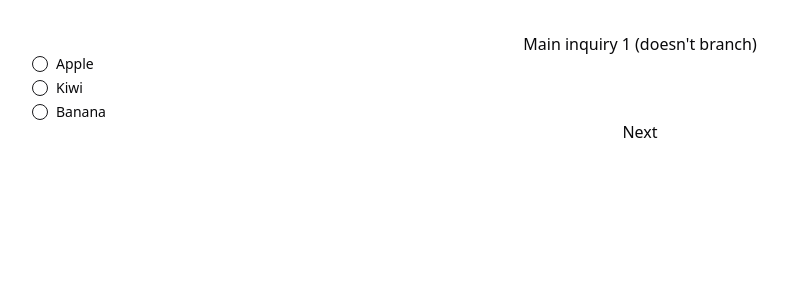
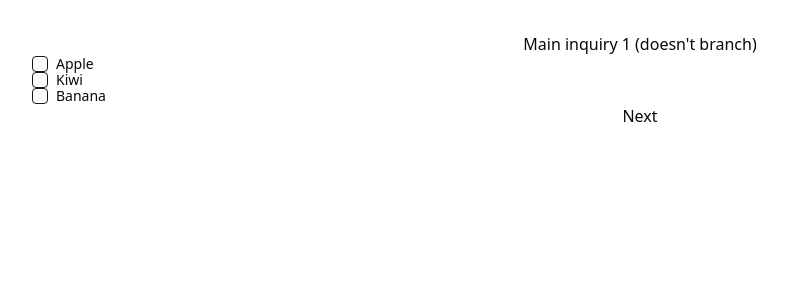
Before and after one commit to arnoob25/JanalaLFS, a React (Vite) app: page / in a window 1280 px wide. Shown: the top 300 px of the page, without its empty margins (0-788 px from the left). Built offline with nearby package versions, Linux system fonts and the light colour scheme.

Commit message:
created the checkbox component

```diff
--- a/package.json
+++ b/package.json
@@ -10,6 +10,7 @@
     "preview": "vite preview"
   },
   "dependencies": {
+    "@radix-ui/react-checkbox": "^1.0.4",
     "@radix-ui/react-label": "^2.0.2",
     "@radix-ui/react-radio-group": "^1.1.3",
     "@radix-ui/react-slot": "^1.0.2",
--- /dev/null
+++ b/src/global_ui_components/ui/checkbox.jsx
@@ -0,0 +1,22 @@
+import * as React from "react"
+import * as CheckboxPrimitive from "@radix-ui/react-checkbox"
+import { Check } from "lucide-react"
+
+import { cn } from "@/lib/utils"
+
+const Checkbox = React.forwardRef(({ className, ...props }, ref) => (
+  <CheckboxPrimitive.Root
+    ref={ref}
+    className={cn(
+      "peer h-4 w-4 shrink-0 rounded-sm border border-primary ring-offset-background focus-visible:outline-none focus-visible:ring-2 focus-visible:ring-ring focus-visible:ring-offset-2 disabled:cursor-not-allowed disabled:opacity-50 data-[state=checked]:bg-primary data-[state=checked]:text-primary-foreground",
+      className
+    )}
+    {...props}>
+    <CheckboxPrimitive.Indicator className={cn("flex items-center justify-center text-current")}>
+      <Check className="h-4 w-4" />
+    </CheckboxPrimitive.Indicator>
+  </CheckboxPrimitive.Root>
+))
+Checkbox.displayName = CheckboxPrimitive.Root.displayName
+
+export { Checkbox }
--- a/src/lfs_tools/guided_learning_activity/shared_ui_components/InquiryComponent.jsx
+++ b/src/lfs_tools/guided_learning_activity/shared_ui_components/InquiryComponent.jsx
@@ -5,7 +5,7 @@
  */
 
 import { useState } from "react"
-import SingleChoiceComponent from "../student_end/components/response/SingleChoiceComponent"
+import ChoiceComponent from "../../shared_tools/user_response/ChoiceComponent"
 
 
 const InquiryComponent = ({ inquiry }) => {
@@ -19,7 +19,7 @@ const InquiryComponent = ({ inquiry }) => {
     return (
         <>
             <h1>{inquiry.context_text}</h1>
-            <SingleChoiceComponent choices={choices} />
+            <ChoiceComponent choices={choices} />
         </>
     )
 }
--- a/src/lfs_tools/guided_learning_activity/student_end/components/response/SingleChoiceComponent.jsx
+++ /dev/null
@@ -1,31 +0,0 @@
-/* eslint-disable react/prop-types */
-import { Label } from "@/global_ui_components/ui/label"
-import { RadioGroup, RadioGroupItem } from "@/global_ui_components/ui/radio-group"
-
-
-const SingleChoiceComponent = ({ choices }) => {
-
-
-    const options = choices.map(
-        choice => {
-            return (
-                <div className="flex items-center space-x-2" key={choice.id}>
-                    <RadioGroupItem value={choice.id} id={choice.id} />
-                    <Label htmlFor={choice.id}>
-                        {choice.label}
-                    </Label>
-                </div>
-            )
-        }
-    )
-
-    return (
-        <>
-            <RadioGroup>
-                {options}
-            </RadioGroup>
-        </>
-    )
-}
-
-export default SingleChoiceComponent
--- /dev/null
+++ b/src/lfs_tools/shared_tools/user_response/ChoiceComponent.jsx
@@ -0,0 +1,45 @@
+/* eslint-disable react/prop-types */
+import { Label } from "@/global_ui_components/ui/label";
+import { Checkbox } from "@/global_ui_components/ui/checkbox";
+import { useState } from "react";
+
+const ChoiceComponent = ({ choices }) => {
+    const [maxChoices] = useState(2)
+    const [selectedChoices, setSelectedChoices] = useState([]);
+
+    const handleCheckboxChange = (choiceId) => {
+        if (maxChoices === 1) {
+            // Radio group behavior
+            if (selectedChoices.includes(choiceId)) {
+                setSelectedChoices([]);
+            } else {
+                setSelectedChoices([choiceId]);
+            }
+        } else {
+            // Multi-select behavior
+            if (selectedChoices.includes(choiceId)) {
+                setSelectedChoices(selectedChoices.filter((id) => id !== choiceId));
+            } else if (selectedChoices.length < maxChoices) {
+                setSelectedChoices([...selectedChoices, choiceId]);
+            }
+        }
+    };
+
+    const options = choices.map((choice) => {
+        return (
+            <div className="flex items-center space-x-2" key={choice.id}>
+                <Checkbox
+                    id={choice.id}
+                    value={choice.id}
+                    checked={selectedChoices.includes(choice.id)}
+                    onCheckedChange={() => handleCheckboxChange(choice.id)}
+                />
+                <Label htmlFor={choice.id}>{choice.label}</Label>
+            </div>
+        );
+    });
+
+    return <>{options}</>;
+};
+
+export default ChoiceComponent;
```
Also changed, not shown: src/lfs_tools/guided_learning_activity/student_end/components/GlaResponseFeatures.jsx (renamed from src/lfs_tools/guided_learning_activity/student_end/components/response/ResponseComponent.jsx), src/lfs_tools/guided_learning_activity/student_end/components/MediaComponent.jsx (deleted), src/lfs_tools/guided_learning_activity/student_end/components/response/MultipleChoiceComponent.jsx (deleted), src/lfs_tools/guided_learning_activity/student_end/components/user_response/withEvaluation.jsx (added), 1 other file (tests, documents, lock files or other folders).
